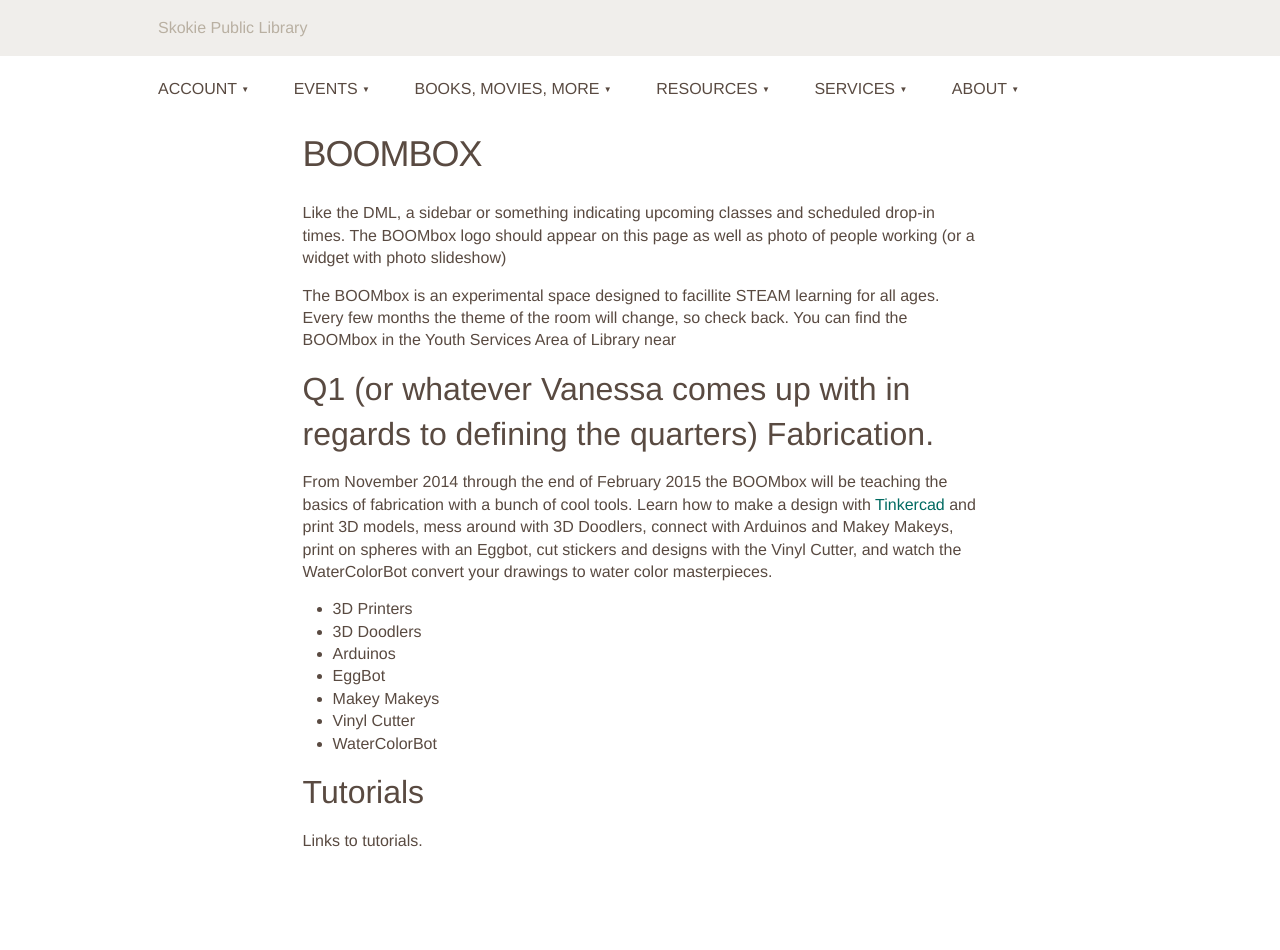
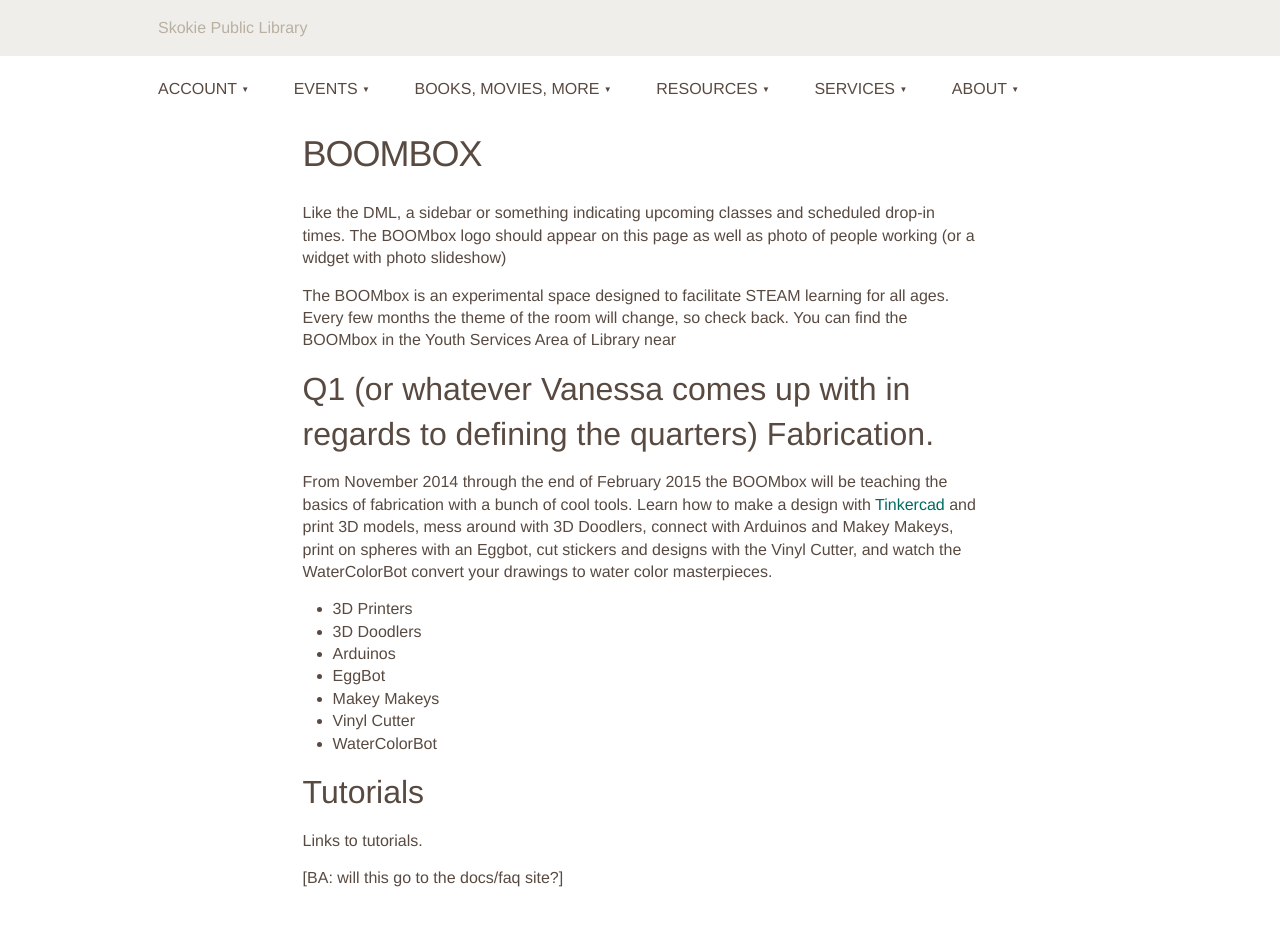
Before and after one commit to skokielibrary/spl-content, a Jekyll site: the page built from _content/mick/services--boombox.markdown, in a window 1280 px wide. Built offline with Jekyll 4.4.1, drawn with Linux system fonts in a browser that asks for light colours; before the commit the page ends 912 px from its top, so only the background shows below that.

Commit message:
updates to boombox page

```diff
--- a/_content/mick/services--boombox.markdown
+++ b/_content/mick/services--boombox.markdown
@@ -6,10 +6,12 @@ published: true
 
 Like the DML, a sidebar or something indicating upcoming classes and scheduled drop-in times. The BOOMbox logo should appear on this page as well as photo of people working (or a widget with photo slideshow)
 
-The BOOMbox is an experimental space designed to facillite STEAM learning for all ages. Every few months the theme of the room will change, so check back. You can find the BOOMbox in the Youth Services Area of Library near
+The BOOMbox is an experimental space designed to facilitate STEAM learning for all ages. Every few months the theme of the room will change, so check back. You can find the BOOMbox in the Youth Services Area of Library near
 
 ## Q1 (or whatever Vanessa comes up with in regards to defining the quarters) Fabrication.
+
 From November 2014 through the end of February 2015 the BOOMbox will be teaching the basics of fabrication with a bunch of cool tools. Learn how to make a design with [Tinkercad](https://tinkercad.com/) and print 3D models, mess around with 3D Doodlers, connect with Arduinos and Makey Makeys, print on spheres with an Eggbot, cut stickers and designs with the Vinyl Cutter, and watch the WaterColorBot convert your drawings to water color masterpieces.
+
 - 3D Printers
 - 3D Doodlers
 - Arduinos
@@ -20,3 +22,5 @@ From November 2014 through the end of February 2015 the BOOMbox will be teaching
 
 ## Tutorials
 Links to tutorials.
+
+[BA: will this go to the docs/faq site?]
```
